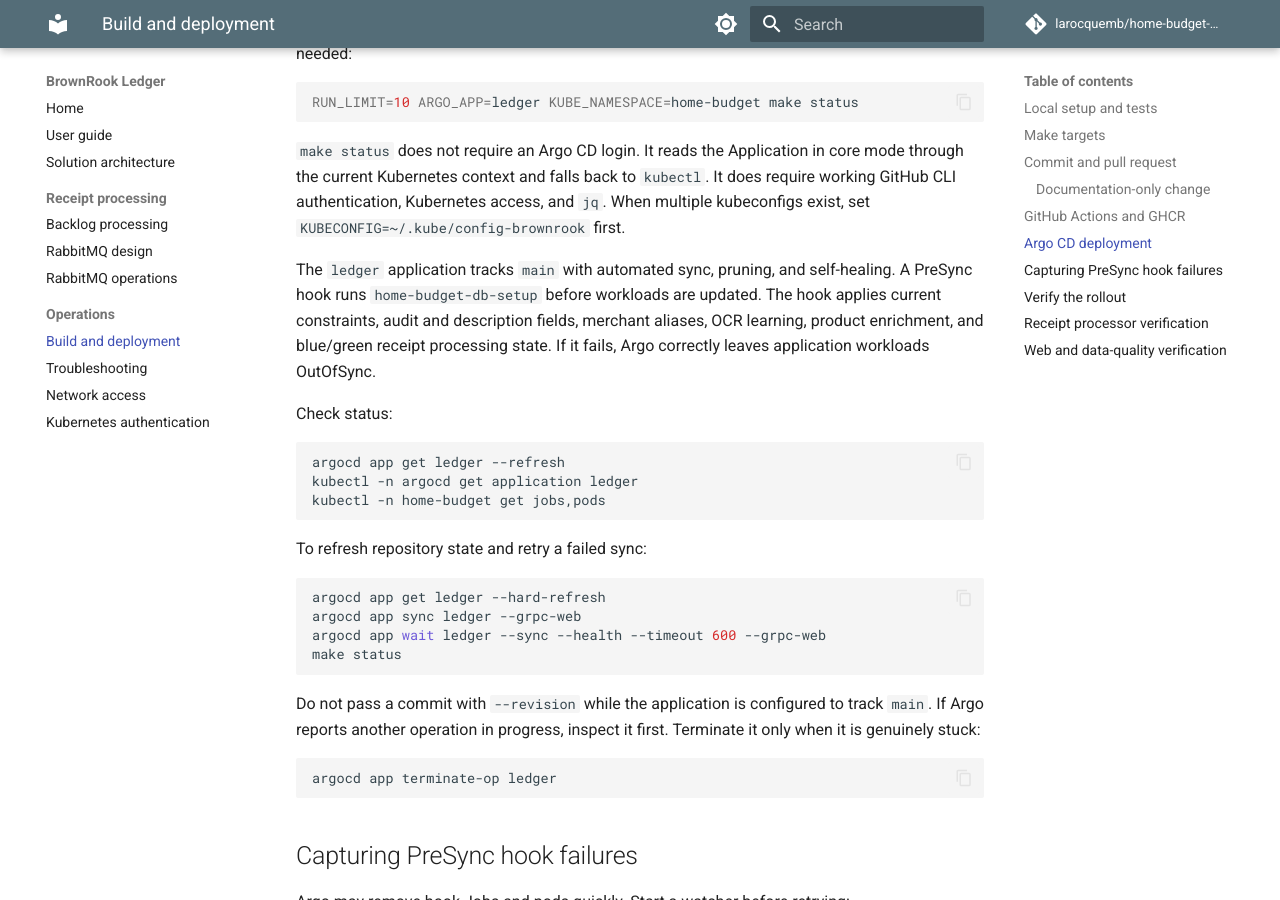
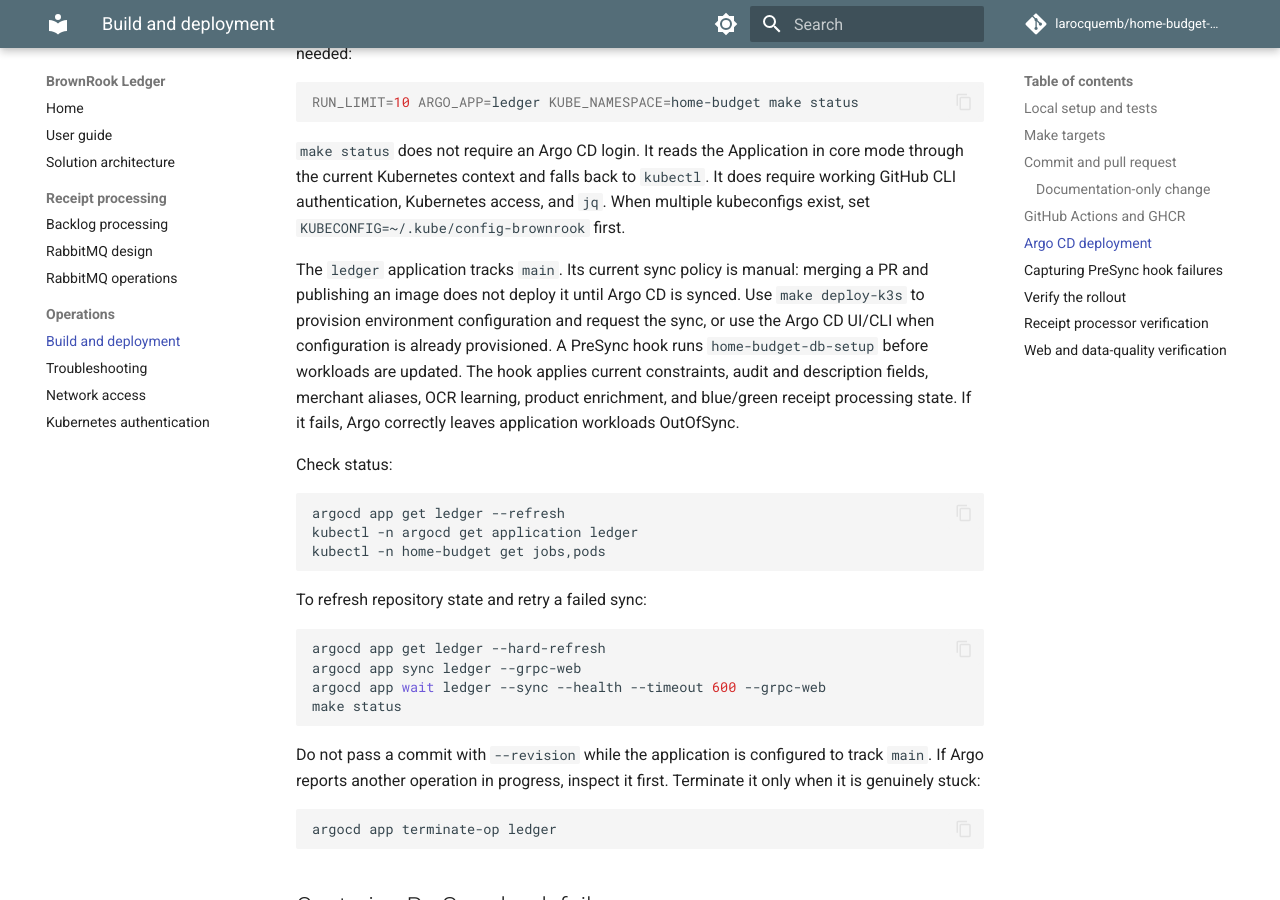
Before and after one commit to larocquemb/home-budget-pipeline, an MkDocs documentation site: the page built from docs/operations-runbook.md, in a window 1280 px wide and 900 px high, scrolled down 5134 px. Built offline with MkDocs 1.6.1 and Material for MkDocs 9.7.7, drawn with Linux system fonts in a browser that asks for light colours; comment, search, counter and statistics services are not loaded.

```diff
--- a/docs/operations-runbook.md
+++ b/docs/operations-runbook.md
@@ -226,8 +226,11 @@ It does require working GitHub CLI authentication, Kubernetes access, and
 `jq`. When multiple kubeconfigs exist, set
 `KUBECONFIG=~/.kube/config-brownrook` first.
 
-The `ledger` application tracks `main` with automated sync, pruning, and
-self-healing. A PreSync hook runs `home-budget-db-setup` before workloads are
+The `ledger` application tracks `main`. Its current sync policy is manual:
+merging a PR and publishing an image does not deploy it until Argo CD is synced.
+Use `make deploy-k3s` to provision environment configuration and request the sync,
+or use the Argo CD UI/CLI when configuration is already provisioned.
+A PreSync hook runs `home-budget-db-setup` before workloads are
 updated. The hook applies current constraints, audit and description fields,
 merchant aliases, OCR learning, product enrichment, and blue/green receipt
 processing state.
```
Also changed, not shown: docs/rabbitmq-receipts.md (+5 -0 lines), 2 other files.
